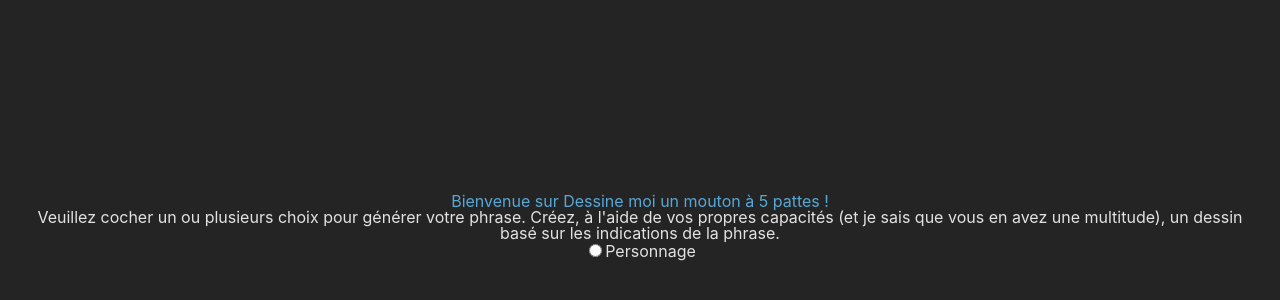
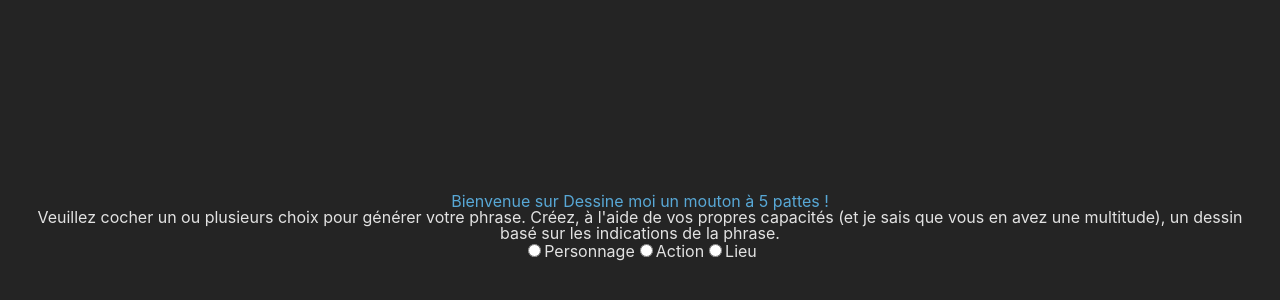
Before and after one commit to BenjaminLG/Une-Idee-De-Dessin, a React (Vite) app: page / in a window 1280 px wide. Shown: the part 174-474 px from the top of the page. Built offline with nearby package versions, Linux system fonts and the light colour scheme.

Commit message:
:hammer: adding choise input and label

```diff
--- a/src/components/Choice/Choise.jsx
+++ b/src/components/Choice/Choise.jsx
@@ -6,10 +6,13 @@ function Choise() {
 
   return (
     <>
-      <section className=''>
-        <input type="radio"  name="Choix_du_personnage" value="Personnage"/>
-        <label htmlFor="html">Personnage</label>
-
+      <section className='choise'>
+        <input className='choise__input' type="radio"  name="Choix_du_personnage" value="Personnage"/>
+        <label className='choise__label' htmlFor="personnage">Personnage</label>
+        <input className='choise__input' type="radio"  name="Choix_action" value="Action"/>
+        <label className='choise__label' htmlFor="action">Action</label>
+        <input className='choise__input' type="radio"  name="Choix_du_lieu" value="Lieu"/>
+        <label className='choise__label' htmlFor="lieu">Lieu</label>
       </section>
     </>
   )
```
